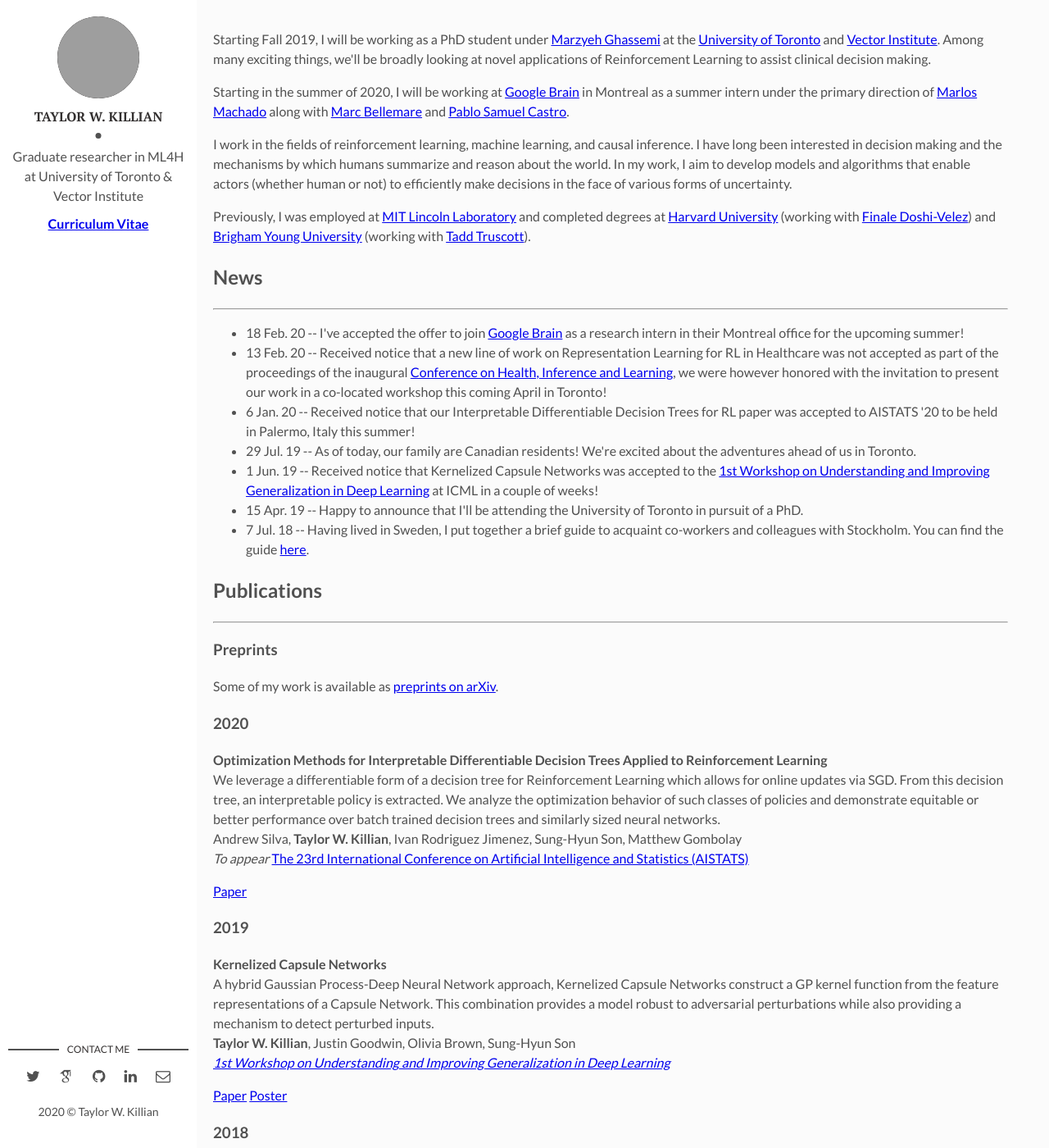
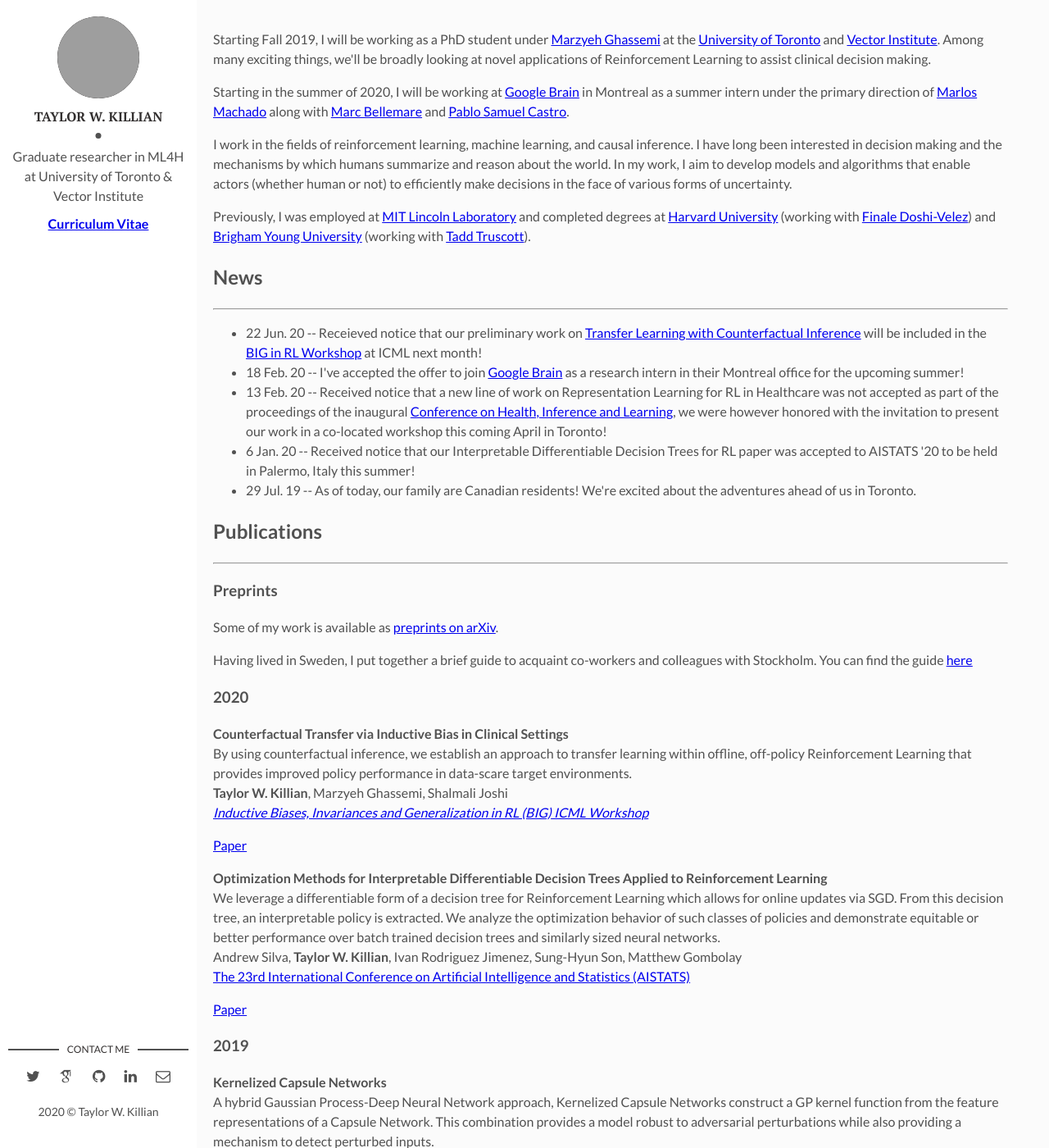
Before and after one commit to twkillian/twkillian.github.io, a Jekyll site: the page built from index.html, in a window 1280 px wide and 1400 px high. Shown: the whole window at 82% size. Built offline with Jekyll 4.4.1, drawn with Linux system fonts in a browser that asks for light colours; nearby versions of some CDN libraries; some web fonts are replaced; the list of posts is cut into pages by our own code; grey boxes are pictures that could not be loaded.

Commit message:
Updated news and added CFPT BIG ICML WS paper

```diff
--- a/index.html
+++ b/index.html
@@ -10,7 +10,7 @@ layout: main
         <p>
     	  Starting Fall 2019, I will be working as a PhD student under <a href='http://www.marzyehghassemi.com/'>Marzyeh Ghassemi</a> at the <a href="https://www.utoronto.ca">University of Toronto</a> and <a href='https://vectorinstitute.ai/'> Vector Institute</a>. Among many exciting things, we'll be broadly looking at novel applications of Reinforcement Learning to assist clinical decision making.
 		</p><p>
-    	  Starting in the summer of 2020, I will be working at <a href="https://research.google/teams/brain/">Google Brain</a> in Montreal as a summer intern under the 	primary direction of <a href="https://webdocs.cs.ualberta.ca/~machado/">Marlos Machado</a> along with <a href="http://www.marcgbellemare.info/">Marc Bellemare</a> and <a href="https://twitter.com/pcastr">Pablo Samuel Castro</a>.
+    	  Starting in the summer of 2020, I will be working at <a href="https://research.google/teams/brain/">Google Brain</a> in Montreal as a summer intern under the primary direction of <a href="https://webdocs.cs.ualberta.ca/~machado/">Marlos Machado</a> along with <a href="http://www.marcgbellemare.info/">Marc Bellemare</a> and <a href="https://twitter.com/pcastr">Pablo Samuel Castro</a>.
         </p><p>
           I work in the fields of reinforcement learning, machine
           learning, and causal inference. I have long been interested in
@@ -36,13 +36,11 @@ layout: main
           <hr>
           <p>
             <ul class="nav nav-pills nav-stacked">
+        	  <li> 22 Jun. 20 -- Receieved notice that our preliminary work on <a href="https://arxiv.org/abs/2006.11654">Transfer Learning with Counterfactual Inference</a> will be included in the <a href="http://biases-invariances-generalization.github.io/">BIG in RL Workshop</a> at ICML next month! </li>
         	  <li> 18 Feb. 20 -- I've accepted the offer to join <a href="https://research.google/teams/brain/">Google Brain</a> as a research intern in their Montreal office for the upcoming summer!</li>
         	  <li> 13 Feb. 20 -- Received notice that a new line of work on Representation Learning for RL in Healthcare was not accepted as part of the proceedings of the inaugural <a href="www.chilconference.org">Conference on Health, Inference and Learning</a>, we were however honored with the invitation to present our work in a co-located workshop this coming April in Toronto!</li>
               <li> 6 Jan. 20 -- Received notice that our  Interpretable Differentiable Decision Trees for RL paper was accepted to AISTATS '20 to be held in Palermo, Italy this summer!</li>
               <li> 29 Jul. 19 -- As of today, our family are Canadian residents! We're excited about the adventures ahead of us in Toronto. </li>
-              <li> 1 Jun. 19 -- Received notice that Kernelized Capsule Networks was accepted to the <a href=https://sites.google.com/view/icml2019-generalization/home'> 1st Workshop on Understanding and Improving Generalization in Deep Learning</a> at ICML in a couple of weeks! </li>
-              <li> 15 Apr. 19 -- Happy to announce that I'll be attending the University of Toronto in pursuit of a PhD. </li>
-              <li> 7 Jul. 18 -- Having lived in Sweden, I put together a brief guide to acquaint co-workers and colleagues with Stockholm. You can find the guide <a href='papers/TWK_Stockholm_Guide.pdf'> here</a>.</li>
             </ul>
           </p>
         </div>
@@ -56,14 +54,30 @@ layout: main
           <a href="https://arxiv.org/a/Killian_T_1.html">preprints on arXiv</a>.
 	  <!--\\<a href='/papers/KillianSubramanianFatemiGhassemi.pdf' class='btn btn-default'>extra</a>-->
           </p>
+          <p>
+          	Having lived in Sweden, I put together a brief guide to acquaint co-workers and colleagues with Stockholm. You can find the guide <a href='papers/TWK_Stockholm_Guide.pdf'> here</a>
+          </p>
           <h3>2020</h3>
+          <p>
+          	<strong>Counterfactual Transfer via Inductive Bias in Clinical Settings</strong>
+          	<br>
+          	By using counterfactual inference, we establish an approach to transfer learning within offline, off-policy Reinforcement Learning that provides improved policy performance in data-scare target environments.
+          	<br>
+          	<strong>Taylor W. Killian</strong>, Marzyeh Ghassemi, Shalmali Joshi
+          	<br>
+          	<a href="https://biases-invariances-generalization.github.io/"><em>Inductive Biases, Invariances and Generalization in RL (BIG) ICML Workshop</em></a>
+          	<div class='btn-group-xs'>
+          		<a href="https://biases-invariances-generalization.github.io/pdf/big_40.pdf" class='btn btn-default'>Paper</a>
+      		</div>
+      	  </p>
+
           <p>
             <strong>Optimization Methods for Interpretable Differentiable Decision Trees Applied to Reinforcement Learning</strong>
             <br>
             We leverage a differentiable form of a decision tree for Reinforcement Learning which allows for online updates via SGD. From this decision tree, an interpretable policy is extracted. We analyze the optimization behavior of such classes of policies and demonstrate equitable or better performance over batch trained decision trees and similarly sized neural networks.
             <br>
             Andrew Silva, <strong>Taylor W. Killian</strong>, Ivan Rodriguez Jimenez, Sung-Hyun Son, Matthew Gombolay <br>
-            <i>To appear </i><a href='https:aistats.org'>The 23rd International Conference on Artificial Intelligence and Statistics (AISTATS)</a>
+            <a href='https:aistats.org'>The 23rd International Conference on Artificial Intelligence and Statistics (AISTATS)</a>
             <div class='btn-group-xs'>
             	<a href='/papers/SilvaKillianJimenezSonGombolayAISTATS_2020.pdf' class='btn btn-default'>Paper</a>
             </div>
```
